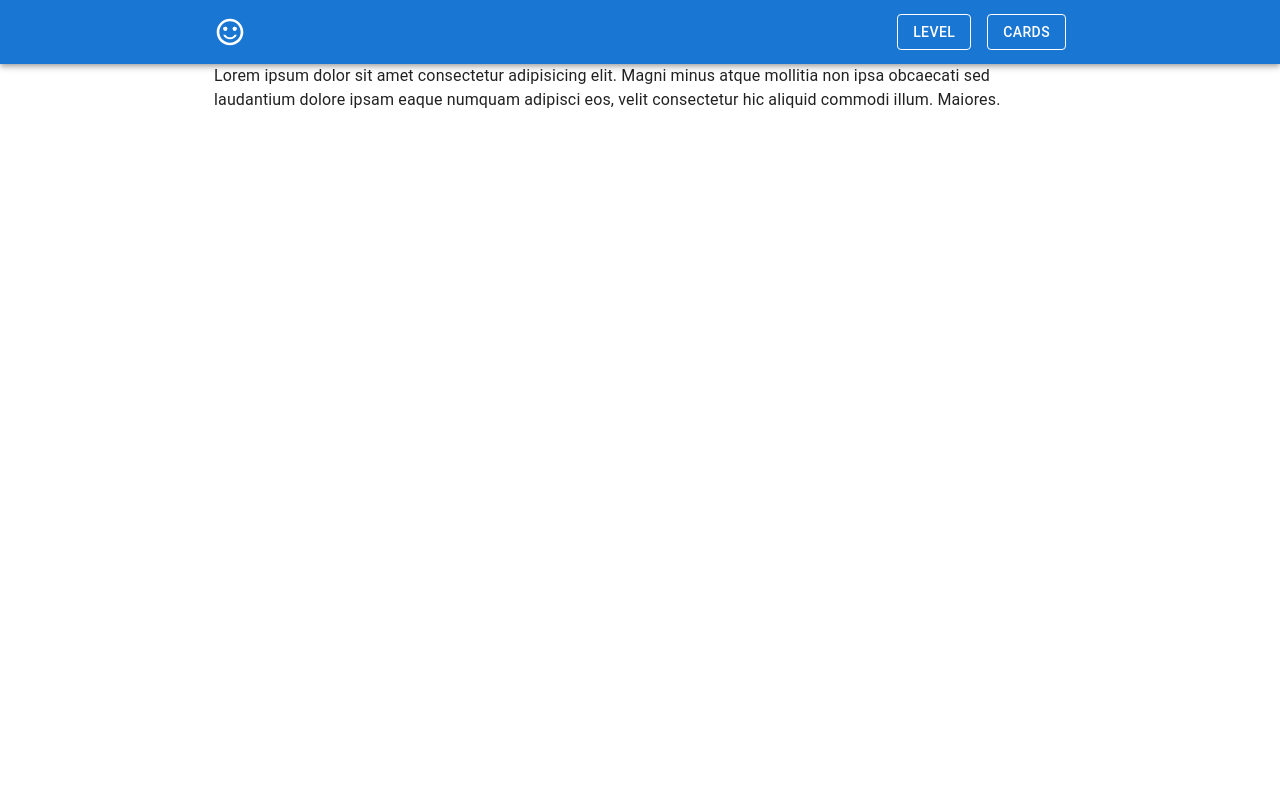
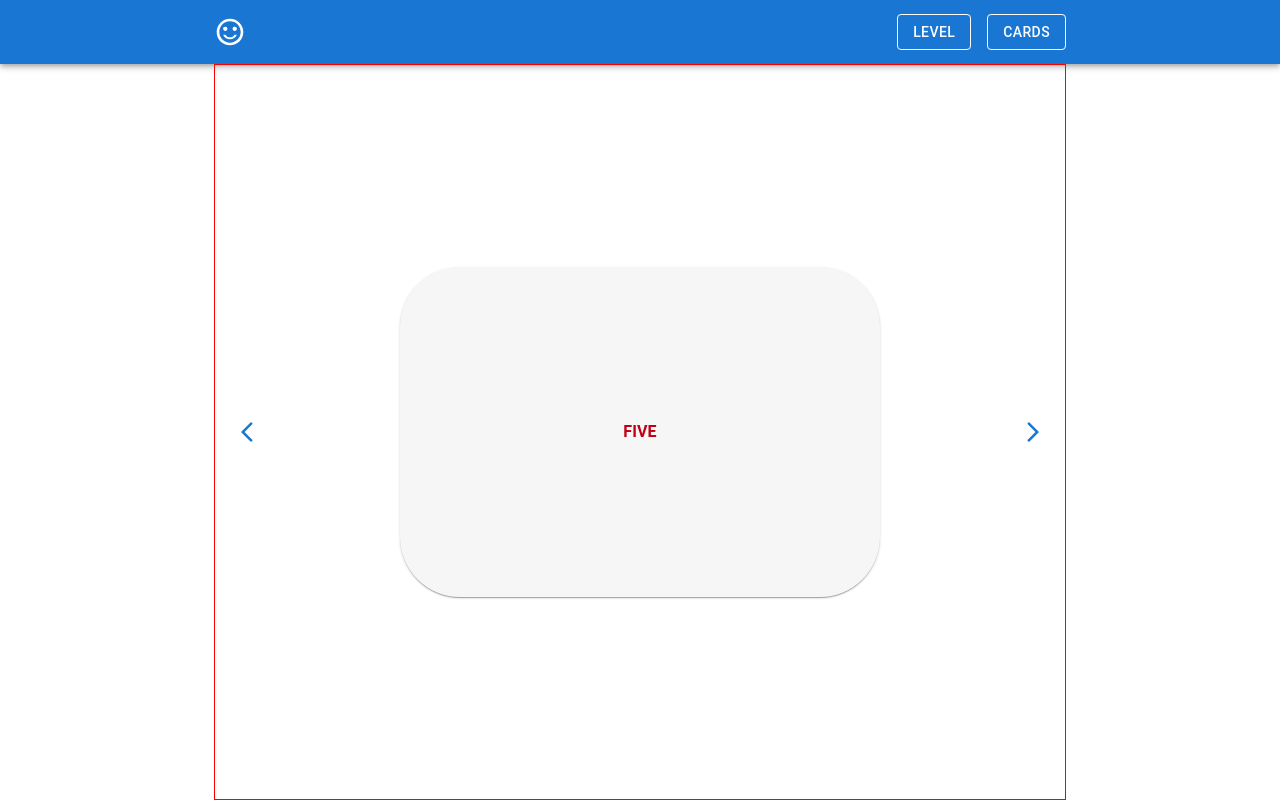
Before and after one commit to artemdrei/friends, a React (Create React App) app: page / in a window 1280 px wide. Built offline with nearby package versions, Linux system fonts and the light colour scheme.

Commit message:
Add core deck logic

```diff
--- /dev/null
+++ b/src/components/Card/Card.tsx
@@ -0,0 +1,39 @@
+import React from "react";
+import styled from "styled-components";
+
+const CardStyled = styled.div`
+  z-index: 1;
+  position: relative;
+  display: flex;
+  text-align: center;
+  align-items: center;
+  width: 100%;
+  max-width: 480px;
+  height: 330px;
+  padding: 12px 24px;
+  border-radius: 60px;
+  font-size: 16px;
+  line-height: 1.2;
+  font-weight: 700;
+  text-align: center;
+  text-transform: uppercase;
+  color: #c10016;
+  background-color: #f6f6f6;
+  box-shadow: 0px 2px 1px -1px rgb(0 0 0 / 20%),
+    0px 1px 1px 0px rgb(0 0 0 / 14%), 0px 1px 3px 0px rgb(0 0 0 / 12%);
+`;
+
+const TextStyled = styled.div`
+  width: 100%;
+  text-align: center;
+`;
+
+export const Card: React.FC = ({ children }) => {
+  return (
+    <CardStyled>
+      <TextStyled>{children}</TextStyled>
+    </CardStyled>
+  );
+};
+
+export default Card;
--- /dev/null
+++ b/src/components/Card/types.ts
@@ -0,0 +1,5 @@
+import { Deck } from "../../typings";
+
+export interface Props {
+  deck: Deck;
+}
--- /dev/null
+++ b/src/containers/Field/Field.tsx
@@ -0,0 +1,109 @@
+import React, { useState } from "react";
+import styled from "styled-components";
+
+import Button from "@mui/material/Button";
+import ArrowForwardIosIcon from "@mui/icons-material/ArrowForwardIos";
+import Card from "../../components/Card/Card";
+
+import { shuffleArray } from "../../utils/shuffleArray";
+
+const FieldStyled = styled.div`
+  position: relative;
+  display: flex;
+  justify-content: center;
+  align-items: center;
+  height: 100%;
+  border: 1px solid red;
+`;
+
+const ButtonPrevStyled = styled(Button)`
+  position: absolute;
+  left: 0;
+  height: 100%;
+  padding-right: 20px;
+  width: 50%;
+  z-index: 1;
+
+  svg {
+    position: absolute;
+    left: 20px;
+    top: calc(50% - 12px);
+    transform: rotate(180deg);
+  }
+`;
+
+const ButtonNextStyled = styled(Button)`
+  position: absolute;
+  right: 0;
+  height: 100%;
+  padding-right: 20px;
+  width: 50%;
+  z-index: 1;
+
+  svg {
+    position: absolute;
+    right: 20px;
+    top: calc(50% - 12px);
+  }
+`;
+
+const deck = ["one", "two", "tree", "four", "five"];
+const deckShuffled = shuffleArray([...deck]);
+
+export const Field: React.FC = () => {
+  const initialCard = [deckShuffled[deckShuffled.length - 1]];
+  const otherCards = deckShuffled.slice(0, -1); // slice last card
+
+  const [deckCards, setDeckCards] = useState(otherCards);
+  const [fieldCards, setFieldCards] = useState(initialCard);
+
+  console.log("deckCards", deckCards);
+  console.log("fieldCards", fieldCards);
+
+  const updateDecks = (type: "NEXT" | "PREV", from: string[], to: string[]) => {
+    const lastCard = from[from.length - 1];
+
+    if (!lastCard) return;
+
+    const updatedFromCards = from.slice(0, -1); // slice last card
+    const updatedToCards = [...to, lastCard]; // past sliced card in the end
+
+    switch (type) {
+      case "PREV":
+        setDeckCards(updatedToCards);
+        setFieldCards(updatedFromCards);
+
+        break;
+
+      case "NEXT":
+        setDeckCards(updatedFromCards);
+        setFieldCards(updatedToCards);
+    }
+  };
+
+  const onNextCard = () => {
+    updateDecks("NEXT", deckCards, fieldCards);
+  };
+
+  const onPrevCard = () => {
+    updateDecks("PREV", fieldCards, deckCards);
+  };
+
+  return (
+    <FieldStyled>
+      <ButtonPrevStyled disableRipple onClick={onPrevCard}>
+        <ArrowForwardIosIcon />
+      </ButtonPrevStyled>
+
+      <ButtonNextStyled disableRipple onClick={onNextCard}>
+        <ArrowForwardIosIcon />
+      </ButtonNextStyled>
+
+      {fieldCards.map((item) => {
+        return <Card key={item}>{item}</Card>;
+      })}
+    </FieldStyled>
+  );
+};
+
+export default Field;
--- a/src/pages/App.tsx
+++ b/src/pages/App.tsx
@@ -4,15 +4,14 @@ import Box from "@mui/material/Box";
 import Body from "../components/Body/Body";
 import Header from "../components/Header/Header";
 
+import Field from "../containers/Field/Field";
+
 const App: React.FC = () => {
   return (
     <Box sx={{ flexGrow: 1, height: "100vh" }}>
       <Header />
       <Body>
-        Lorem ipsum dolor sit amet consectetur adipisicing elit. Magni minus
-        atque mollitia non ipsa obcaecati sed laudantium dolore ipsam eaque
-        numquam adipisci eos, velit consectetur hic aliquid commodi illum.
-        Maiores.
+        <Field />
       </Body>
     </Box>
   );
--- /dev/null
+++ b/src/utils/shuffleArray.ts
@@ -0,0 +1,25 @@
+/**
+ *
+ * Shuffle array «in-place»
+ * If you don't want to modify the original array, first make a copy
+ */
+
+export const shuffleArray = (array: string[]) => {
+  let currentIndex = array.length;
+  let randomIndex;
+
+  // While there remain elements to shuffle...
+  while (currentIndex !== 0) {
+    // Pick a remaining element...
+    randomIndex = Math.floor(Math.random() * currentIndex);
+    currentIndex--;
+
+    // And swap it with the current element.
+    [array[currentIndex], array[randomIndex]] = [
+      array[randomIndex],
+      array[currentIndex],
+    ];
+  }
+
+  return array;
+};
```
Also changed, not shown: src/typings/index.ts (added, +7 -0 lines), src/utils/getRandomInt.ts (added, +8 -0 lines).
